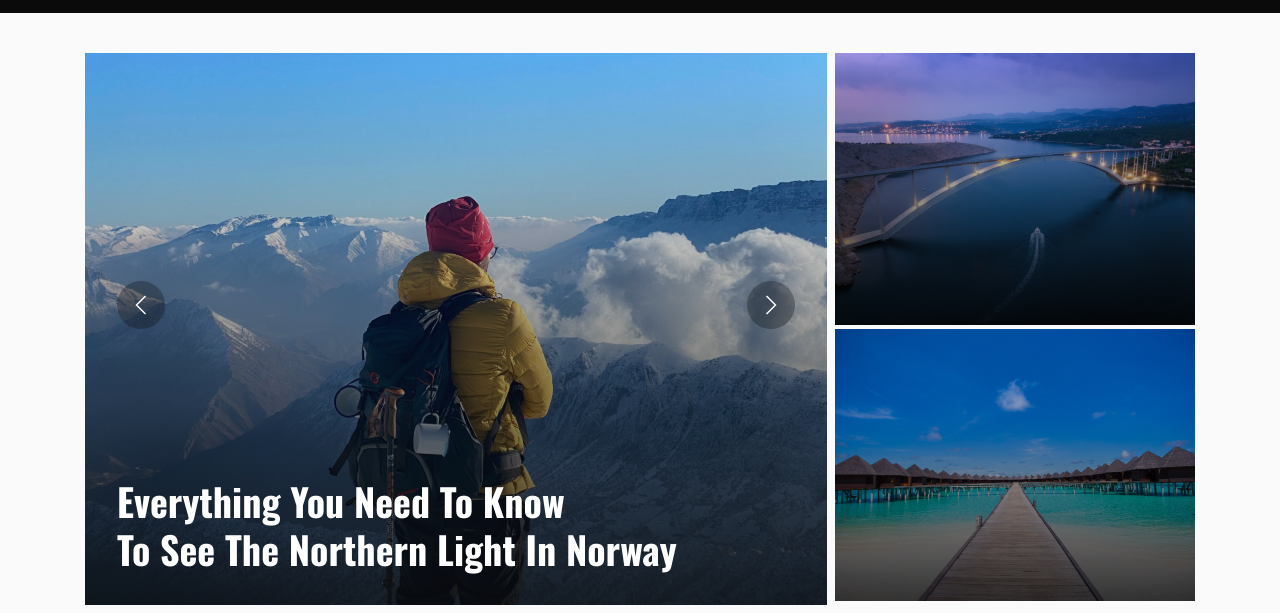
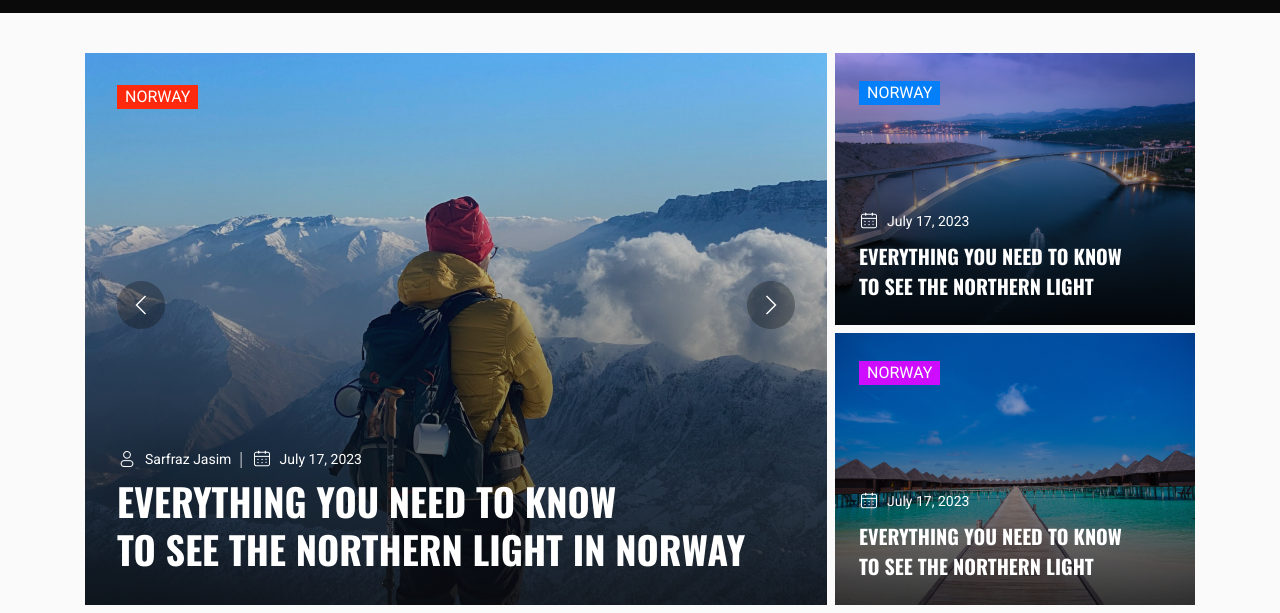
Before and after one commit to Nahiduzzamann/WPXPO-task, a plain HTML site: page index.html in a window 1280 px wide. Shown: the part 191-804 px from the top of the page. Drawn offline with nearby package versions, Linux system fonts and the light colour scheme.

Commit message:
banner done

```diff
--- a/css/banner.css
+++ b/css/banner.css
@@ -1,44 +1,153 @@
-.banner{
+.banner {
     display: flex;
     margin-top: 40px;
 }
-.banner-left{
+
+.banner-left {
     margin-right: 8px;
     width: 742px;
     height: 552px;
     overflow: hidden;
 }
-.background {
+
+.background-left {
     width: 742px;
     height: 100%;
     background: url('/image/Image.png') center/cover no-repeat;
     position: relative;
 }
+
 .text {
     position: absolute;
     bottom: 32px;
     left: 32px;
     color: #fff;
 }
-  .text p{
+
+.text p {
     font-size: 38px;
     font-weight: 700;
     line-height: 48px;
 }
-  .arrows-left{
+
+.uppercase {
+    text-transform: uppercase;
+
+}
+
+.arrows-left {
     position: absolute;
     bottom: 50%;
     left: 32px;
 
 }
-  .arrows-right{
+
+.arrows-right {
     position: absolute;
     bottom: 50%;
     right: 32px;
 
 }
 
-.banner-right-top{
+.small-text {
+    position: absolute;
+    bottom: 90px;
+    display: flex;
+    justify-content: center;
+    align-items: center;
+}
 
+.small-text p {
+    font-family: 'Roboto', sans-serif;
+    color: #ffffff;
+    font-weight: 400;
+    font-size: 14px;
+}
 
+.small-text img {
+    margin-right: 8px;
+    height: 20px;
+    width: 20px;
 }
+
+.divider {
+    margin: 0 9px 0 8px;
+}
+
+.country {
+    position: absolute;
+    left: 32px;
+    top:32px;
+    background-color: #FF2A0D;
+    padding: 4px 8px 4px 8px;
+}
+
+.country p {
+    font-family: 'Roboto', sans-serif;
+    font-weight: 400;
+    font-size: 12;
+    line-height: 16px;
+    color: #ffffff;
+}
+
+.banner-right-top {
+    margin-bottom: 8px;
+    width: 360px;
+    height: 272px;
+    overflow: hidden;
+}
+.background-right-top{
+    width: 360px;
+    height: 100%;
+    background: url('/image/Image1.png') center/cover no-repeat;
+    position: relative;
+}
+.text-right-top{
+    position: absolute;
+    bottom: 24px;
+    left: 24px;
+    color: #fff;
+}
+.text-right-top p{
+    font-size: 20px;
+    font-weight: 700;
+    line-height: 30px;
+}
+.small-text-right-top{
+    position: absolute;
+    bottom: 65px;
+    display: flex;
+    justify-content: center;
+    align-items: center;
+}
+.small-text-right-top p{
+    font-family: 'Roboto', sans-serif;
+    color: #ffffff;
+    font-weight: 400;
+    font-size: 14px;
+}
+.small-text-right-top img{
+    margin-right: 8px;
+    height: 20px;
+    width: 20px;
+}
+.country-right-top{
+    position: absolute;
+    left: 24px;
+    top:28px;
+    background-color: #047FFA;
+    padding: 4px 8px 4px 8px;
+}
+.country-right-top p{
+    font-family: 'Roboto', sans-serif;
+    font-weight: 400;
+    font-size: 12;
+    line-height: 16px;
+    color: #ffffff;
+}
+.bg-color{
+background-color: #CE0CFF;
+}
+.backgroundImg{
+    background: url('/image/Image2.png') center/cover no-repeat;
+}
--- a/index.html
+++ b/index.html
@@ -6,6 +6,8 @@
     <meta name="viewport" content="width=device-width, initial-scale=1.0">
     <link rel="preconnect" href="https://fonts.gstatic.com">
     <link href="https://fonts.googleapis.com/css2?family=Oswald:wght@400;700&display=swap" rel="stylesheet">
+    <link rel="preconnect" href="https://fonts.gstatic.com">
+    <link href="https://fonts.googleapis.com/css2?family=Roboto:wght@400;700&display=swap" rel="stylesheet">
     <link rel="stylesheet" href="/css/index.css">
     <link rel="stylesheet" href="/css/header.css">
     <link rel="stylesheet" href="/css/banner.css">
@@ -49,19 +51,57 @@
     <section>
         <div class="container banner">
             <div class="banner-left">
-                <div class="background">
+                <div class="background-left">
                     <div class="text">
-                        <p>Everything You Need To Know <br> To See The Northern Light In Norway</p>
+                        <p class="uppercase">Everything You Need To Know <br> To See The Northern Light In Norway</p>
+                        <div class="small-text">
+                            <img src="/icons/User.png" alt="">
+                            <p>Sarfraz Jasim</p>
+                            <div class="divider">|</div>
+                            <img src="/icons/Calender.png" alt="">
+                            <p>July 17, 2023</p>
+                        </div>
                     </div>
                     <div>
                         <img class="arrows-left" src="/icons/Left Arrow.png" alt="">
                         <img class="arrows-right" src="/icons/Right Arrow.png" alt="">
                     </div>
+                    <div class="country">
+                        <p class="uppercase">Norway</p>
+                    </div>
                 </div>
             </div>
             <div class="banner-right">
-                <div class="banner-right-top"><img src="/image/Image (1).png" alt=""></div>
-                <div class="banner-right-botton"><img src="/image/Image (2).png" alt=""></div>
+                <div class="banner-right-top">
+                    <div class="background-right-top">
+                        <div class="text-right-top">
+                            <p class="uppercase">Everything You Need To Know <br> To See The Northern Light
+                            </p>
+                            <div class="small-text-right-top">
+                                <img src="/icons/Calender.png" alt="">
+                                <p>July 17, 2023</p>
+                            </div>
+                        </div>
+                        <div class="country-right-top">
+                            <p class="uppercase">Norway</p>
+                        </div>
+                    </div>
+                </div>
+                <div class="banner-right-top">
+                    <div class="background-right-top backgroundImg">
+                        <div class="text-right-top">
+                            <p class="uppercase">Everything You Need To Know <br> To See The Northern Light
+                            </p>
+                            <div class="small-text-right-top">
+                                <img src="/icons/Calender.png" alt="">
+                                <p>July 17, 2023</p>
+                            </div>
+                        </div>
+                        <div class="country-right-top bg-color">
+                            <p class="uppercase">Norway</p>
+                        </div>
+                    </div>
+                </div>
             </div>
         </div>
     </section>
```
Also changed, not shown: icons/Calender.png (added), icons/User.png (added), image/Image1.png (renamed from image/Image (1).png), image/Image2.png (renamed from image/Image (2).png). Lines whose indentation alone changed are shown as unchanged.
